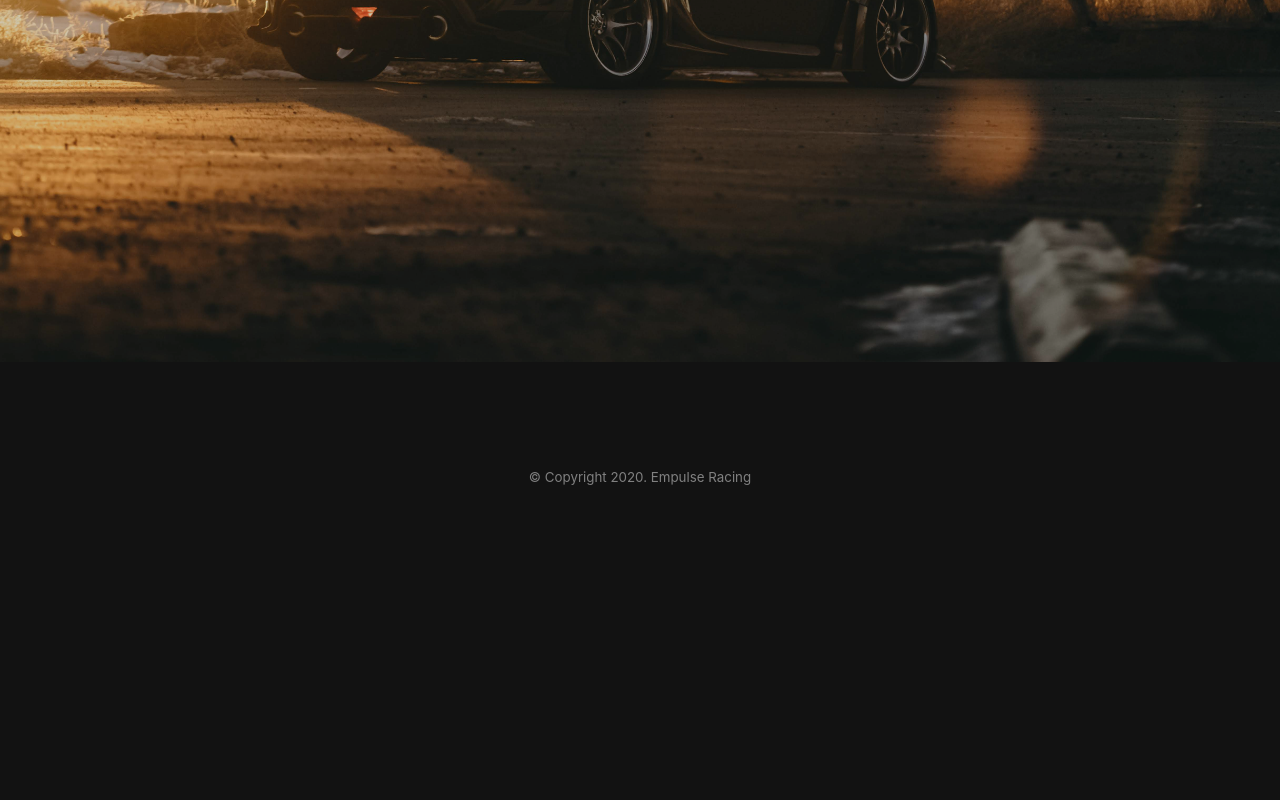
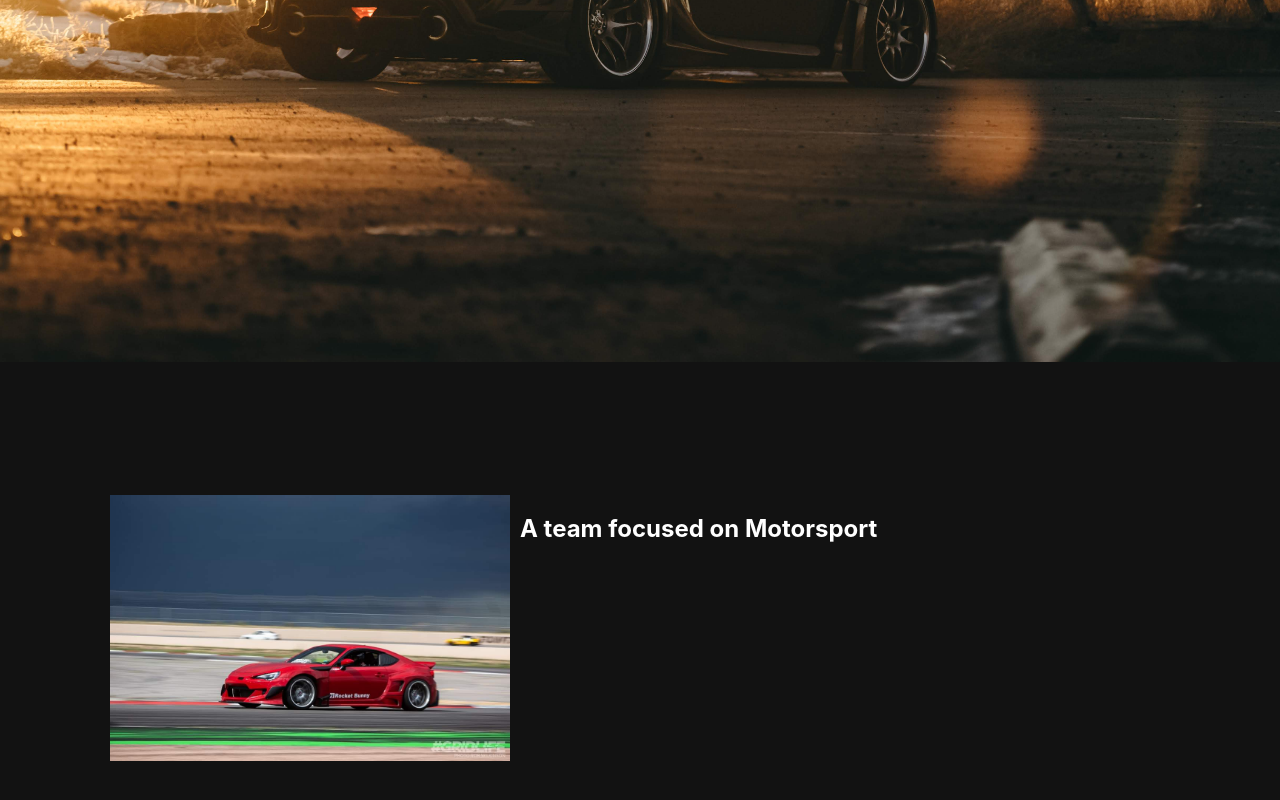
Before and after one commit to nonstopper0/empulse, a React (Create React App) app: page / in a window 1280 px wide. Shown: the part 504-1304 px from the top of the page. Before the commit the page ends 1170 px from the top, so only its background shows below. Built offline with nearby package versions, Linux system fonts and the light colour scheme.

Commit message:
header now static, home page now contains data

```diff
--- a/public/index.html
+++ b/public/index.html
@@ -7,7 +7,7 @@
     <meta name="theme-color" content="#000000" />
     <meta
       name="description"
-      content="Web site created using create-react-app"
+      content="EMPULSE RACING. Assetto corsa, Drifting, and Racing"
     />
     <link rel="apple-touch-icon" href="%PUBLIC_URL%/logo192.png" />
     <!--
@@ -24,7 +24,7 @@
       work correctly both with client-side routing and a non-root public URL.
       Learn how to configure a non-root public URL by running `npm run build`.
     -->
-    <title>React App</title>
+    <title>EMPULSE</title>
   </head>
   <body>
     <noscript>You need to enable JavaScript to run this app.</noscript>
--- a/src/App.js
+++ b/src/App.js
@@ -55,9 +55,9 @@ export default class App extends React.Component {
 const styles = {
   headercontainer: {
     zIndex: 2,
-    position: 'absolute',
+    position: 'fixed',
     height: '60px',
-    backgroundColor: 'rgb(28,28,28)',
+    backgroundColor: 'rgb(38,38,38)',
     width: '100%',
     top: 0,
     minWidth: '1000px'
@@ -71,7 +71,7 @@ const styles = {
   nav : {
     position: 'absolute',
     display: 'flex',
-    top: 5,
+    top: 3,
     right: '3%',
     width: '550px',
     alignItems: 'center'
@@ -86,8 +86,8 @@ const styles = {
     textDecoration: 'none',
     fontSize: '17px',
     color: 'white',
-    marginTop: 5,
     width: '100%',
+    margin: '3px'
   },
   p: {
     fontSize: '400px'
@@ -105,6 +105,7 @@ const styles = {
     color: 'grey'
   },
   menu: {
+    paddingTop: '5px',
     display: 'flex',
     flexWrap: 'wrap',
     position: 'absolute',
@@ -112,15 +113,15 @@ const styles = {
     alignContent: 'flex-start',
     top: 35,
     left: 105,
-    backgroundColor: 'rgb(28,28,28)',
-    height: '90px',
+    backgroundColor: 'rgb(38,38,38)',
+    height: '70px',
     width: '160px',
     overflow: 'hidden',
     textAlign: 'center',
-    borderRadius: 10
+    borderRadius: 5
   },
   link: {
     textDecoration: 'none',
-    color: 'white'
+    color: 'white',
   }
 }
--- a/src/Home.js
+++ b/src/Home.js
@@ -1,6 +1,8 @@
 import React from 'react';
 import img from './varis.jpg'
 import logo from './empulse.png'
+import drift from './drift.png'
+import gridlife from './gridlife.jpg'
 
 export default class Team extends React.Component {
     constructor() {
@@ -16,12 +18,28 @@ export default class Team extends React.Component {
     }
     render() {
         return (
+            <div>
             <div style={styles.container}>
                 <img src={img} style={styles.img}></img>
                 <div style={styles.maintext}>
                     <img className="logohover" onMouseEnter={this.handleMouse} onMouseLeave={this.handleMouse} style={styles.logo} src={logo}></img>
                     { this.state.hover ? <p className="popin" style={styles.popup}>Driving Reimagined...</p> : null}
                 </div>
+            </div>
+            <div style={styles.content1}>
+                <div style={styles.row}>
+                    <div style={{display: 'flex', justifyContent: 'flex-start'}}>
+                        <img src={gridlife} style={{width: '400px', marginRight: '10px'}} alt="drift"></img>
+                        <h2 style={{color: 'white'}}>A team focused on Motorsport</h2>
+                    </div>
+                </div>
+                <div style={styles.row}>
+                    <div style={{display: 'flex', justifyContent: 'flex-end'}}>
+                        <h2 style={{color: 'white'}}>Who we are</h2>
+                        <img src={drift} style={{width: '400px', marginLeft: '10px'}} alt="drift"></img>
+                    </div>
+                </div>
+            </div>
             </div>
         )
     }
@@ -40,9 +58,10 @@ const styles = {
         transform: 'translate(-50%, -50%)',
     },
     img: {
-        backgroundColor: 'black',
-        opacity: '.8',
+        opacity: '1',
         width: '100%',
+        maxHeight: '1000px',
+        objectFit: 'cover',
     },
     logo: {
         width: '600px',
@@ -66,5 +85,21 @@ const styles = {
         bottom: 20,
         left: 20,
         color: 'white',
-    }
+    },
+    content1: {
+        margin: '0 auto',
+        display: 'flex',
+        alignItems: 'center',
+        flexWrap: 'wrap',
+        width: '100%',
+        maxWidth: '1500px',
+        height: '1000px',
+        backgroundColor: 'rgb(18,18,18)'
+    },
+    row: {
+        height: 'fit-content',
+        margin: 10,
+        width: '100%',
+        padding: '100px'
+    },
 }
```
Also changed, not shown: src/drift.png (added), src/gridlife.jpg (added).
